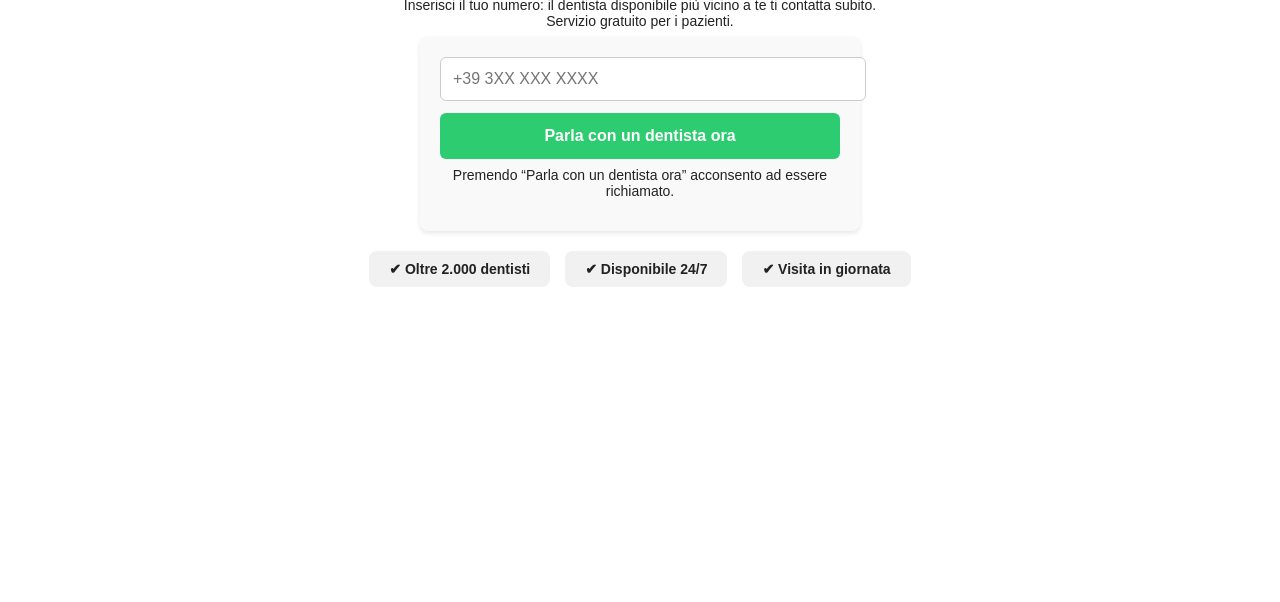
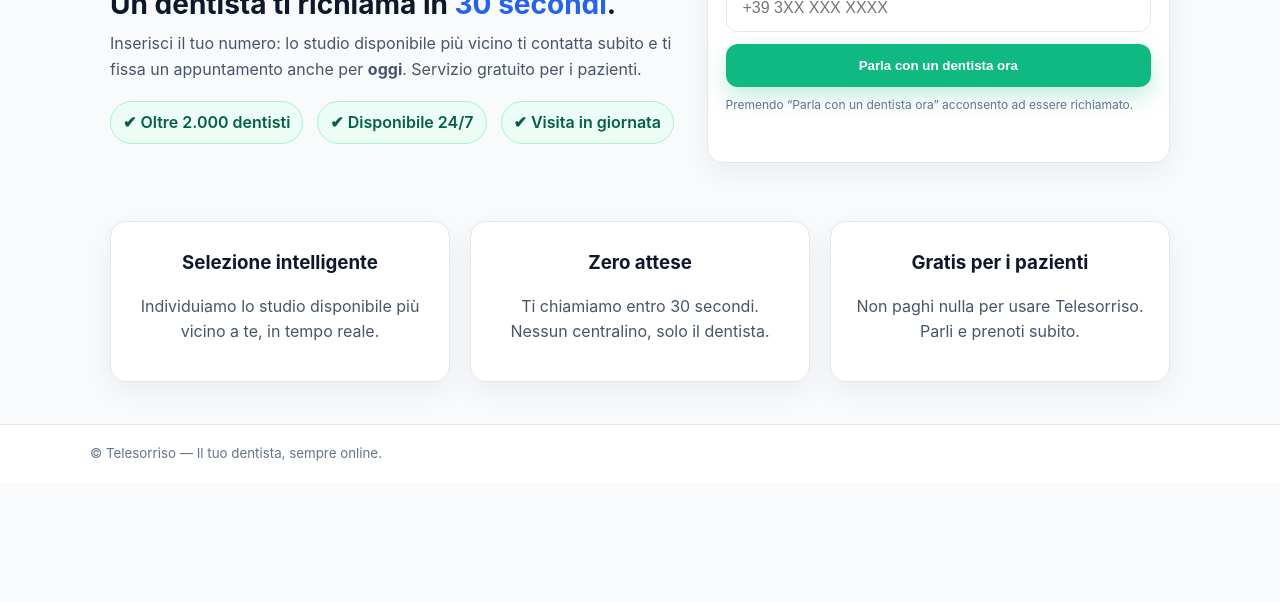
Before and after one commit to telesorriso/sorridi.com, a website: page index.html in a window 1280 px wide. Shown: the part 198-800 px from the top of the page. Drawn offline with Linux system fonts and the light colour scheme.

Commit message:
Update index.html

```diff
--- a/index.html
+++ b/index.html
@@ -1,124 +1,87 @@
-<!DOCTYPE html>
+<!doctype html>
 <html lang="it">
 <head>
-  <meta charset="UTF-8">
-  <meta name="viewport" content="width=device-width, initial-scale=1.0">
-  <title>Telesorriso - Dentista Urgente</title>
-  <style>
-    body {
-      font-family: Arial, sans-serif;
-      background: #fff;
-      margin: 0;
-      padding: 0;
-      text-align: center;
-      color: #222;
-    }
-    header {
-      padding: 20px;
-    }
-    header img {
-      height: 40px;
-    }
-    h1 {
-      margin-top: 20px;
-      font-size: 26px;
-      font-weight: bold;
-    }
-    h2 {
-      font-size: 20px;
-      font-weight: normal;
-      margin-bottom: 20px;
-    }
-    form {
-      background: #f9f9f9;
-      padding: 20px;
-      margin: 0 auto;
-      border-radius: 8px;
-      max-width: 400px;
-      box-shadow: 0 2px 5px rgba(0,0,0,0.1);
-    }
-    input {
-      padding: 12px;
-      width: 100%;
-      margin-bottom: 12px;
-      border: 1px solid #ccc;
-      border-radius: 6px;
-      font-size: 16px;
-    }
-    button {
-      background: #2ecc71;
-      border: none;
-      padding: 14px;
-      width: 100%;
-      color: white;
-      font-size: 16px;
-      font-weight: bold;
-      border-radius: 6px;
-      cursor: pointer;
-    }
-    button:disabled {
-      background: #aaa;
-    }
-    p {
-      margin: 8px 0;
-      font-size: 14px;
-    }
-    .features {
-      display: flex;
-      justify-content: center;
-      gap: 15px;
-      margin-top: 20px;
-    }
-    .features div {
-      background: #f1f1f1;
-      padding: 10px 20px;
-      border-radius: 8px;
-      font-size: 14px;
-      font-weight: bold;
-    }
-    .status {
-      margin-top: 12px;
-      font-size: 14px;
-      color: red;
-      font-weight: bold;
-    }
-  </style>
+  <meta charset="utf-8" />
+  <meta name="viewport" content="width=device-width, initial-scale=1" />
+  <title>Telesorriso – Dentista urgente 24/7</title>
+  <link rel="stylesheet" href="styles.css" />
 </head>
 <body>
-  <header>
-    <img src="https://i.ibb.co/pfQ3sdc/telesorriso-logo.png" alt="Telesorriso Logo">
+  <!-- HEADER: solo logo -->
+  <header class="header">
+    <div class="container header__inner">
+      <img src="assets/logo.png" alt="Telesorriso" class="logo" />
+    </div>
   </header>
 
-  <main>
-    <h1>Hai mal di denti?</h1>
-    <h2>Un dentista ti richiama in <span style="color:#007bff;">30 secondi</span>.</h2>
-    <p>Inserisci il tuo numero: il dentista disponibile più vicino a te ti contatta subito.<br>Servizio gratuito per i pazienti.</p>
+  <main class="container">
+    <!-- HERO -->
+    <section class="hero">
+      <div class="hero__left">
+        <h1 class="hero__title">Hai mal di denti?</h1>
+        <p class="hero__subtitle">
+          Un dentista ti richiama in <span class="highlight">30 secondi</span>.
+        </p>
+        <p class="hero__lead">
+          Inserisci il tuo numero: lo studio disponibile più vicino ti contatta subito
+          e ti fissa un appuntamento anche per <strong>oggi</strong>. Servizio gratuito per i pazienti.
+        </p>
 
-    <form id="callForm">
-      <input type="tel" id="phone" placeholder="+39 3XX XXX XXXX" required>
-      <button type="submit">Parla con un dentista ora</button>
-      <p>Premendo “Parla con un dentista ora” acconsento ad essere richiamato.</p>
-      <div id="status" class="status"></div>
-    </form>
+        <ul class="pills">
+          <li class="pill">✔ Oltre 2.000 dentisti</li>
+          <li class="pill">✔ Disponibile 24/7</li>
+          <li class="pill">✔ Visita in giornata</li>
+        </ul>
+      </div>
 
-    <div class="features">
-      <div>✔ Oltre 2.000 dentisti</div>
-      <div>✔ Disponibile 24/7</div>
-      <div>✔ Visita in giornata</div>
-    </div>
+      <!-- FORM -->
+      <form id="callForm" class="card form" novalidate>
+        <label for="phone" class="label">Numero di telefono</label>
+        <input id="phone" type="tel" inputmode="tel" autocomplete="tel"
+               placeholder="+39 3XX XXX XXXX" class="input" required />
+
+        <button class="btn btn-primary" type="submit">
+          Parla con un dentista ora
+        </button>
+
+        <p class="notice">
+          Premendo “Parla con un dentista ora” acconsento ad essere richiamato.
+        </p>
+
+        <div id="status" class="status" aria-live="polite"></div>
+      </form>
+    </section>
+
+    <!-- BENEFITS -->
+    <section class="benefits">
+      <div class="benefit">
+        <h3>Selezione intelligente</h3>
+        <p>Individuiamo lo studio disponibile più vicino a te, in tempo reale.</p>
+      </div>
+      <div class="benefit">
+        <h3>Zero attese</h3>
+        <p>Ti chiamiamo entro 30 secondi. Nessun centralino, solo il dentista.</p>
+      </div>
+      <div class="benefit">
+        <h3>Gratis per i pazienti</h3>
+        <p>Non paghi nulla per usare Telesorriso. Parli e prenoti subito.</p>
+      </div>
+    </section>
   </main>
 
+  <!-- FOOTER -->
+  <footer class="footer">
+    <div class="container footer__inner">
+      <small>© Telesorriso — Il tuo dentista, sempre online.</small>
+    </div>
+  </footer>
+
   <script>
-    // Normalizza il numero: accetta "3335829087" -> "+393335829087"
+    // Normalizza: accetta "333...." e aggiunge +39; garantisce formato E.164
     function norm(p){
-      let x = (p || "").replace(/\s+/g,"").replace(/^0+/,""); // rimuove spazi e zeri iniziali
-      if (/^3\d{7,10}$/.test(x)) {
-        // se inizia con 3 e ha la lunghezza giusta -> aggiungo prefisso Italia
-        x = "+39" + x;
-      }
-      if (!x.startsWith("+")) {
-        x = "+39" + x; // fallback: prefisso +39 se manca il "+"
-      }
+      let x = (p || "").replace(/\s+/g,"").replace(/^0+/,"");
+      if (/^3\d{7,10}$/.test(x)) x = "+39" + x;       // mobile IT senza prefisso
+      if (!x.startsWith("+")) x = "+39" + x;          // fallback se manca +
       return x;
     }
 
@@ -127,6 +90,7 @@
     const status = document.getElementById("status");
     const btn    = form.querySelector("button[type=submit]");
 
+    // antispam locale
     const COOLDOWN_SEC = 120;
 
     form.addEventListener("submit", async (e) => {
@@ -138,6 +102,7 @@
         return;
       }
 
+      // cooldown per numero
       const k = "cooldown_"+phone;
       const last = Number(localStorage.getItem(k) || 0);
       const now  = Date.now();
@@ -147,6 +112,7 @@
         return;
       }
 
+      // messaggio unico richiesto
       status.textContent = "Un dentista ti sta per richiamare, rispondi!";
       btn.disabled = true;
 
@@ -161,10 +127,15 @@
         let data; try { data = JSON.parse(txt); } catch { data = { raw: txt }; }
 
         if (!res.ok || data.ok === false){
-          status.textContent = `Errore: ${data.error || data.raw || "Richiesta non riuscita"}`;
+          if (res.status === 429 && data.cooldown_sec){
+            status.textContent = `Numero già chiamato di recente. Riprova tra ${data.cooldown_sec}s.`;
+          } else {
+            status.textContent = `Errore: ${data.error || data.raw || "Richiesta non riuscita"}`;
+          }
           return;
         }
 
+        // ok → salvo cooldown e lascio il messaggio
         localStorage.setItem(k, String(Date.now()));
       }catch(err){
         status.textContent = "Errore di rete. Riprova.";
```
